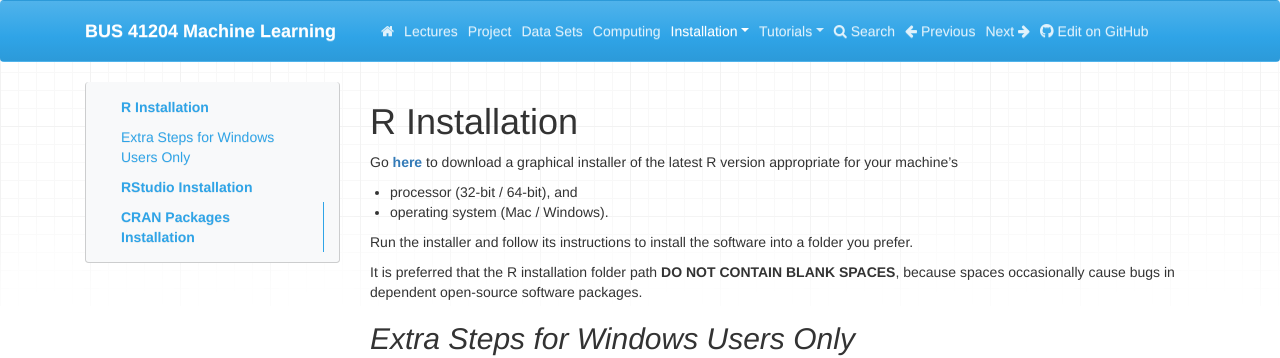
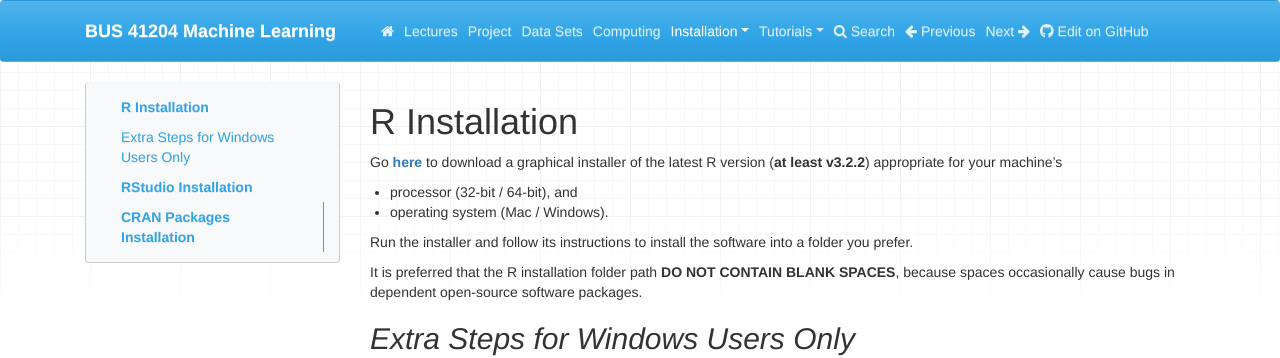
Before and after one commit to ChicagoBoothML/MachineLearning_Fall2015, an MkDocs documentation site: the page built from docs/Installation/R, RStudio & CRAN Packages.md, in a window 1280 px wide and 1185 px high. Shown: the top 358 px of the window. Built offline with MkDocs 1.6.1, drawn with Linux system fonts in a browser that asks for light colours; nearby versions of some CDN libraries; old or Windows-style settings are respelled for this version of MkDocs.

```diff
--- a/docs/Installation/R, RStudio & CRAN Packages.md
+++ b/docs/Installation/R, RStudio & CRAN Packages.md
@@ -1,6 +1,6 @@
 # R Installation
 
-Go [**here**](http://cran.r-project.org) to download a graphical installer of the latest R version appropriate for your machine’s
+Go [**here**](http://cran.r-project.org) to download a graphical installer of the latest R version (**at least v3.2.2**) appropriate for your machine’s
 
 * processor (32-bit / 64-bit), and
 * operating system (Mac / Windows).
```
Also changed, not shown: 1 other file.
